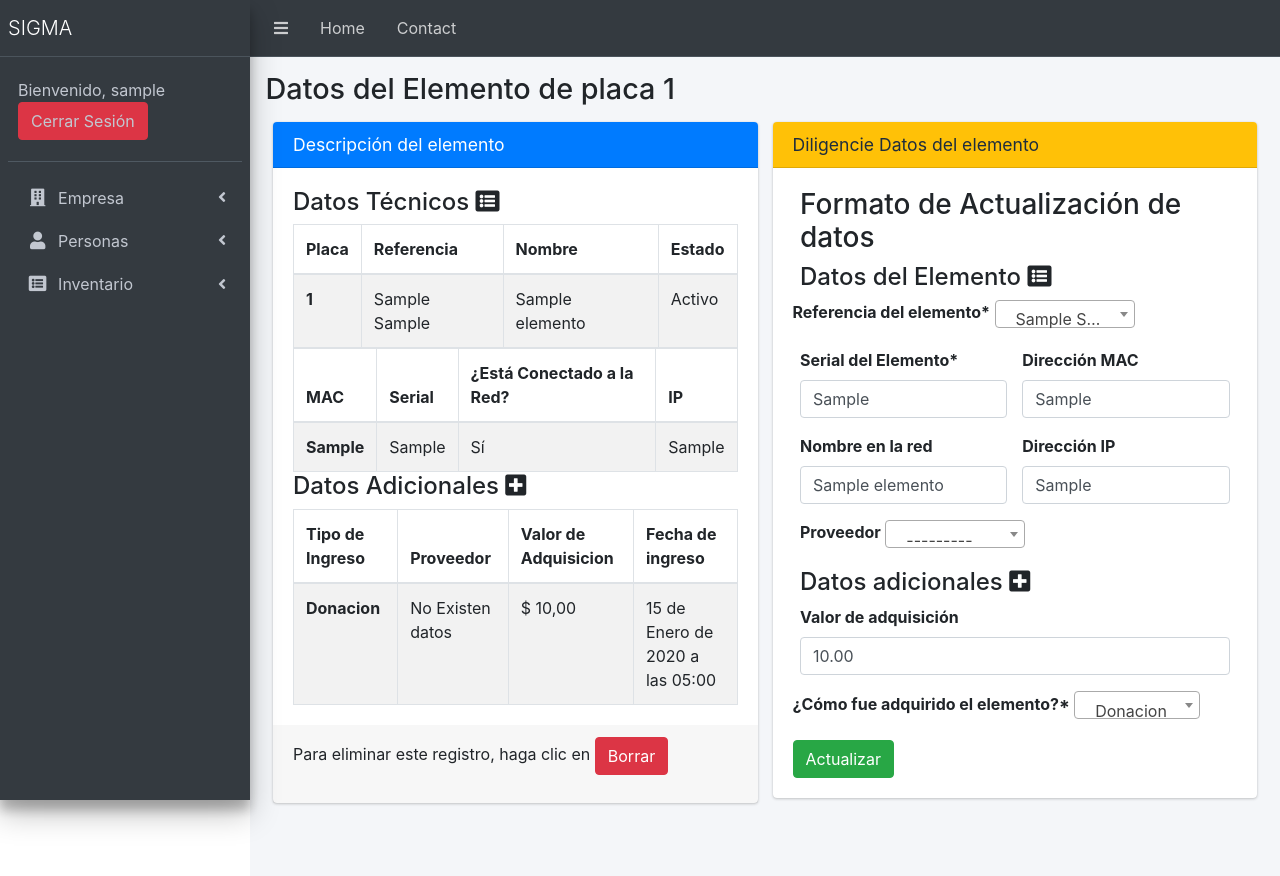
After one commit to luchompi/SIGMA, a Django app: page /inventario/elementos/detalles/1 in a window 1280 px wide. The commit adds this page. Run offline with Django 4.2, Linux system fonts and the light colour scheme; a user stored in the database is signed in; tables that the repository leaves empty hold one stand-in row (values such as "Sample post"); some libraries are stand-ins or nearby versions; some web fonts are replaced.

Commit message:
Inventario completo

```diff
--- a/apps/Inventario/forms.py
+++ b/apps/Inventario/forms.py
@@ -1,17 +1,18 @@
 from django import forms
-
+from apps.Personas.models import Proveedor
+from .models import Modelo
 ESTADO=[
 ('pendiente','Por Asignar'),
 ('baja','En Proceso de Baja'),
-('activo','ACTIVO')
-('mantenimiento','En Mantenimiento')
+('activo','ACTIVO'),
+('mantenimiento','En Mantenimiento'),
 ]
 
 INGRESOS =[
 ('compra','Compra Directa'),
 ('donacion','Donacion'),
 ('transferencia','Transferencia tecnologica'),
-('traspaso','Traspaso de otra sede')
+('traspaso','Traspaso de otra sede'),
 ]
 
 class marcaForm(forms.Form):
@@ -27,7 +28,7 @@ class elementoForm(forms.Form):
 	nombreRed=forms.CharField()
 	mac=forms.CharField()
 	valorAdquisicion=forms.DecimalField()
-	proveedor=forms.Select(queryset=Proveedor.objects.all())
-	modelo=forms.select(queryset=Modelo.objects.all())
-	estado=forms.CharField(choices=ESTADO)
-	tipoIngreso=forms.CharField(choices=INGRESOS)
+	proveedor=forms.ModelChoiceField(queryset=Proveedor.objects.all())
+	modelo=forms.ModelChoiceField(queryset=Modelo.objects.all())
+	estado=forms.Select(choices=ESTADO)
+	tipoIngreso=forms.Select(choices=INGRESOS)
--- a/apps/Inventario/urls.py
+++ b/apps/Inventario/urls.py
@@ -12,4 +12,6 @@ path('marcas/del_model/<pk>/<id>',v.ModeloDelete.as_view(),name="delMarcaModel")
 
 path('elementos/',v.ElementoListView.as_view(),name="elementoIndex"),
 path('elementos/nuevo',v.ElementoCreateView.as_view(),name="elementoCreate"),
+path('elementos/detalles/<pk>',v.ElementoUpdateView.as_view(),name="elementoDetail"),
+path('elementos/eliminar/<pk>',v.ElementoDelete.as_view(),name="elementoDelete"),
 ]
--- a/apps/Inventario/views.py
+++ b/apps/Inventario/views.py
@@ -58,7 +58,7 @@ class MarcaDelete(View):
         Marca.objects.get(id=ide).delete()
         return redirect('inventario:marcaIndex')
 
-
+#Operaciones con Elementos
 class ElementoListView(LoginRequiredMixin,PermissionRequiredMixin,ListView):
     login_url='/auth/login'
     permission_required = 'Inventario.view_elemento'
@@ -71,4 +71,47 @@ class ElementoCreateView(LoginRequiredMixin,PermissionRequiredMixin,CreateView):
     model = Elemento
     form = elementoForm
     fields = ['Serial','conexionRed','ip','nombreRed','mac','valorAdquisicion','proveedor','modelo','estado','tipoIngreso']
-    template_name = "TEMPLATE_NAME"
+    template_name = "Inventario/Elementos/create.html"
+    def form_valid(self,form):
+        var = form.cleaned_data['ip']
+        if var:
+            q = form.cleaned_data['mac']
+            form.save()
+            query = Elemento.objects.get(mac=q)
+            query.conexionRed=True
+            query.save()
+            return redirect('inventario:elementoDetail',str(query.placa))
+        else:
+            q = form.cleaned_data['mac']
+            form.save()
+            query = Elemento.objects.get(mac=q)
+            form.save()
+            return redirect('inventario:elementoDetail',str(query.placa))
+
+class ElementoUpdateView(LoginRequiredMixin,PermissionRequiredMixin,UpdateView):
+    login_url='/auth/login'
+    permission_required  = 'Inventario.change_elemento'
+    model = Elemento
+    template_name="Inventario/Elementos/details.html"
+    form = elementoForm
+    fields = ['Serial','conexionRed','ip','nombreRed','mac','valorAdquisicion','proveedor','modelo','estado','tipoIngreso']
+    template_name = "Inventario/Elementos/details.html"
+    def form_valid(self,form):
+        var = form.cleaned_data['ip']
+        if var:
+            form.save()
+            query = Elemento.objects.get(ip=var)
+            query.conexionRed=True
+            query.save()
+            return redirect('inventario:elementoDetail',str(self.kwargs['pk']))
+        else:
+            form.save()
+            return redirect('inventario:elementoDetail',str(self.kwargs['pk']))
+
+class ElementoDelete(LoginRequiredMixin,PermissionRequiredMixin,View):
+    login_url='/auth/login'
+    permission_required='Inventario.delete_elemento'
+    def get(self,request,**kwargs):
+        ide = self.kwargs['pk']
+        Elemento.objects.get(placa=ide).delete()
+        return redirect('inventario:elementoIndex')
--- /dev/null
+++ b/static/dist/js/myJS/elementos.js
@@ -0,0 +1,3 @@
+$(document).ready(function() {$('#id_modelo').select2(); });
+$(document).ready(function() {$('#id_proveedor').select2(); });
+$(document).ready(function() {$('#id_tipoIngreso').select2(); });
--- /dev/null
+++ b/templates/Inventario/Elementos/details.html
@@ -0,0 +1,207 @@
+{% extends "base/body.html" %}
+{% load static %}
+{% load crispy_forms_tags %}
+{% block title %}
+    Detalles del elemento - SIGMA
+{% endblock title %}
+
+
+{% block header %}
+<link href="{% static 'select2.min.css' %}" rel="stylesheet" />
+    <h1>Datos del Elemento de placa {{object.placa}}</h1>
+{% endblock header %}
+
+{% block content %}
+    <div class="container">
+        <div class="row">
+            <!-- Informacion del elemento -->
+            <div class="col">
+                <div class="card card-primary">
+                        <div class="card-header">
+                            <h3 class="card-title">Descripción del elemento</h3>
+                        </div>
+                        <div class="card-body">
+                            <h4>Datos Técnicos <i class="nav-icon fas  fa-list-alt"></i></h4>
+                            <table class="table table-striped table-hover table-bordered">
+                                <thead>
+                                    <th>Placa</th>
+                                    <th>Referencia</th>
+                                    <th>Nombre</th>
+                                    <th>Estado</th>
+                                </thead>
+                                <tbody>
+                                    <tr>
+                                        <th scope="row" >{{object.placa}} </th>
+                                        <td>{{object.modelo}}</td>
+                                        <td>{{object.nombreRed}}</td>
+                                        <td>{{object.estado}}</td>
+                                    </tr>
+
+                                        </tbody>
+                                </table>
+                                <table class="table table-striped table-hover table-bordered">
+                                <thead>
+                                    <th>MAC</th>
+                                    <th>Serial</th>
+                                    <th>¿Está Conectado a la Red?</th>
+                                    <th>IP</th>
+                                </thead>
+                                <tbody>
+                                    <tr>
+                                        <th>{{object.mac}} </th>
+                                        <td>{{object.Serial}}</td>
+                                        {% if object.conexionRed %}
+
+                                        <td>Sí</td>
+                                        {% else %}
+                                            <td>No</td>
+                                        {% endif %}
+                                        <td>{{object.ip}}</td>
+                                    </tr>
+
+                                        </tbody>
+                                </table>
+                                <h4>Datos Adicionales <i class="nav-icon fas fa-plus-square"></i></h4>
+                                <table class="table table-striped table-hover table-bordered">
+                                <thead>
+                                    <th>Tipo de Ingreso</th>
+                                    <th>Proveedor</th>
+                                    <th>Valor de Adquisicion</th>
+                                    <th>Fecha de ingreso</th>
+                                </thead>
+                                <tbody>
+                                    <tr>
+                                        <th>{{object.tipoIngreso}} </th>
+                                        {% if object.proveedor %}
+
+                                        <td>{{object.proveedor}}</td>
+                                        {% else %}
+                                            <td>No Existen datos</td>
+                                        {% endif %}
+
+                                        {% if object.valorAdquisicion %}
+
+                                        <td>$ {{object.valorAdquisicion}}</td>
+                                        {% else %}
+                                            <td>No Existen datos</td>
+                                        {% endif %}
+                                        <td>{{object.timestamps}}</td>
+                                    </tr>
+
+                                        </tbody>
+                                </table>
+                        </div>
+                        <div class="card-footer">
+                            <p>Para eliminar este registro, haga clic en <button type="button" class="btn btn-danger" data-toggle="modal" data-target="#modal-default">
+                Borrar
+              </button>
+                        </div>
+                    </div>
+            </div>
+            <!-- Formulario de Actualizacion -->
+            <div class="col">
+                <div class="card card-warning">
+                        <div class="card-header">
+                            <h3 class="card-title">Diligencie Datos del elemento</h3>
+                        </div>
+                        <div class="card-body">
+                            <form action="" method="POST">
+                                {%csrf_token%}
+                                <div class="container">
+                        <h3>Formato de Actualización de datos</h3>
+                           <h4>Datos del Elemento <i class="nav-icon fas  fa-list-alt"></h4></i>
+                           <div class="row">{{form.modelo|as_crispy_field}}</div>
+                           <div class="row">
+                               <div class="col">
+                                   {{form.Serial|as_crispy_field}}
+                               </div>
+                               <div class="col">
+                                   {{form.mac|as_crispy_field}}
+                               </div>
+                           </div>
+                           <div class="row">
+                                <div class="col">
+                                    {{form.nombreRed|as_crispy_field}}
+                                </div>
+                                <div class="col">
+                                    {{form.ip|as_crispy_field}}
+                                </div>
+                           </div>
+                           <div class="row">
+                               <div class="col">
+                                   {{form.proveedor|as_crispy_field}}
+                               </div>
+                           </div>
+                           <h4>Datos adicionales <i class="nav-icon fas fa-plus-square"></h4></i>
+                           <div class="row">
+                               <div class="col">
+                                   {{form.valorAdquisicion|as_crispy_field}}
+                               </div>
+                           </div>
+                           <div class="row">
+                                   {{form.tipoIngreso|as_crispy_field}}
+                            </div>
+                        </div>
+                        <button type="button" class="btn btn-success" data-toggle="modal" data-target="#modal-confirm">
+                                    Actualizar
+                                </button>
+                                <div class="modal fade" id="modal-confirm">
+                                  <div class="modal-dialog">
+                                    <div class="modal-content">
+                                      <div class="modal-header">
+                                        <h4 class="modal-title">Actualizar Funcionario</h4>
+                                        <button type="button" class="close" data-dismiss="modal" aria-label="Close">
+                                          <span aria-hidden="true">&times;</span>
+                                        </button>
+                                      </div>
+                                      <div class="modal-body">
+                                        <h4>Está a punto de Actualizar estos registros del sistema</h4>
+                                        <p>Tenga en cuenta que este proceso <strong>NO SE PUEDE DESHACER</strong></p>
+                                        <p>¿Continuar?</p>
+                                      <div class="modal-footer justify-content-between">
+                                        <button type="button" class="btn btn-default" data-dismiss="modal">No, Cancelar</button>
+                                        <button type="submit" class="btn btn-primary">Sí, Actualizar</a>
+                                      </div>
+                                      </form>
+                                    </div>
+                                    <!-- /.modal-content -->
+                                  </div>
+                                  <!-- /.modal-dialog -->
+                                </div>
+                            </form>
+                        </div>
+
+                    </div>
+            </div>
+        </div>
+    </div>
+    <div class="modal fade" id="modal-default">
+        <div class="modal-dialog">
+         <div class="modal-content">
+      <div class="modal-header">
+        <h4 class="modal-title">Borrar Funcionario</h4>
+        <button type="button" class="close" data-dismiss="modal" aria-label="Close">
+          <span aria-hidden="true">&times;</span>
+        </button>
+      </div>
+      <div class="modal-body">
+        <h4>Está a punto de eliminar este Elemento del sistema</h4>
+        <p>Tenga en cuenta que este proceso <strong>NO SE PUEDE DESHACER</strong></p>
+        <p>¿Continuar?</p>
+      <div class="modal-footer justify-content-between">
+        <button type="button" class="btn btn-default" data-dismiss="modal">No, Cancelar</button>
+        <a href="{% url 'inventario:elementoDelete' object.placa %}" class="btn btn-danger">Sí, Eliminar</a>
+      </div>
+      </form>
+    </div>
+    <!-- /.modal-content -->
+  </div>
+  <!-- /.modal-dialog -->
+</div>
+
+{% endblock content %}
+
+{% block js %}
+    <script src="{% static 'dist/js/myJS/elementos.js' %}"></script>
+    <script src="{% static 'select2.min.js' %}"></script>
+{% endblock js %}
```
Also changed, not shown: apps/Inventario/models.py (+4 -4 lines), requirements.txt (+28 -0 lines), templates/Inventario/Elementos/create.html (+62 -2 lines), templates/Inventario/Elementos/index.html (+62 -2 lines), static/dist/js/select2.js (line endings or trailing spaces).
